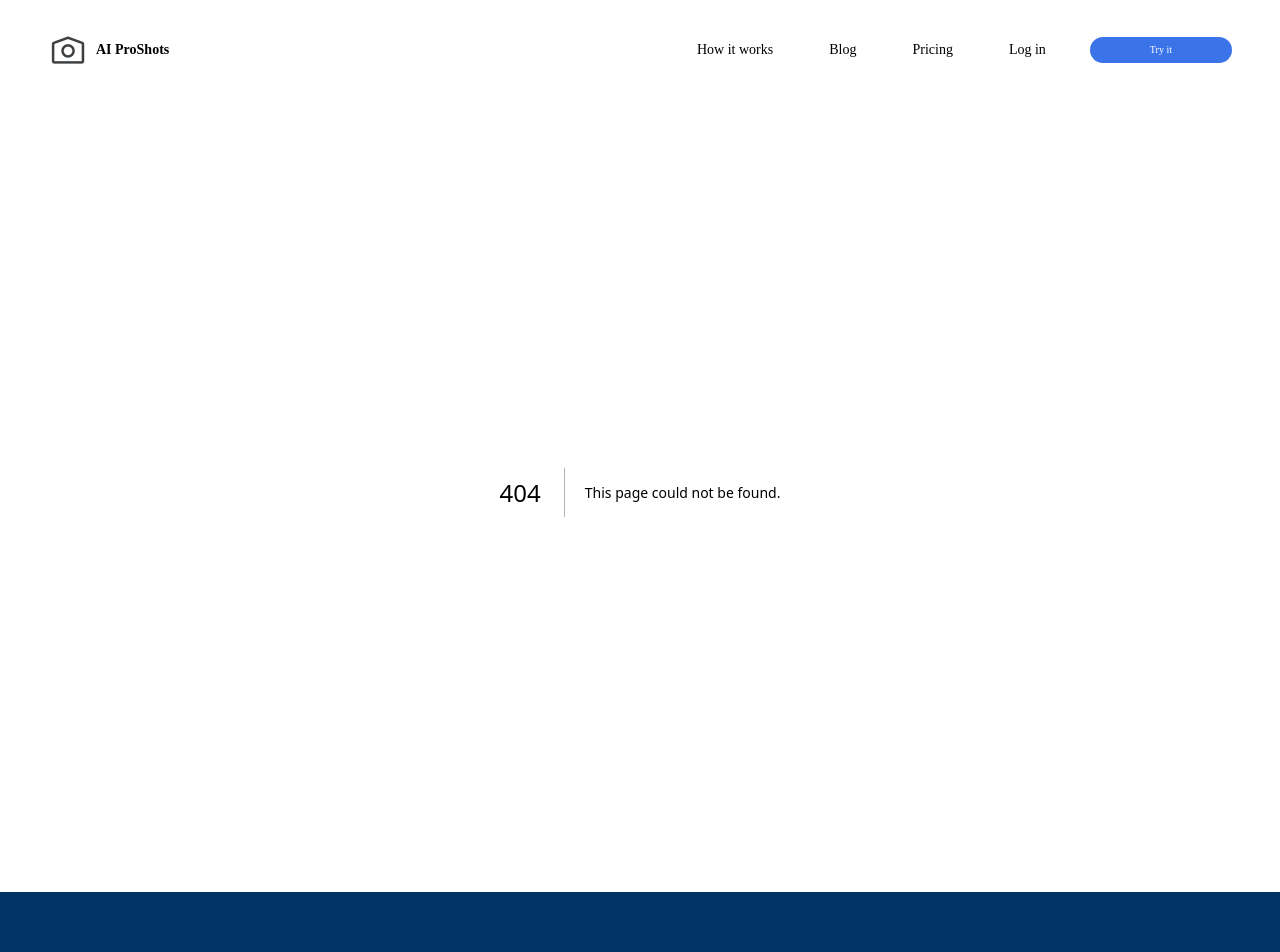
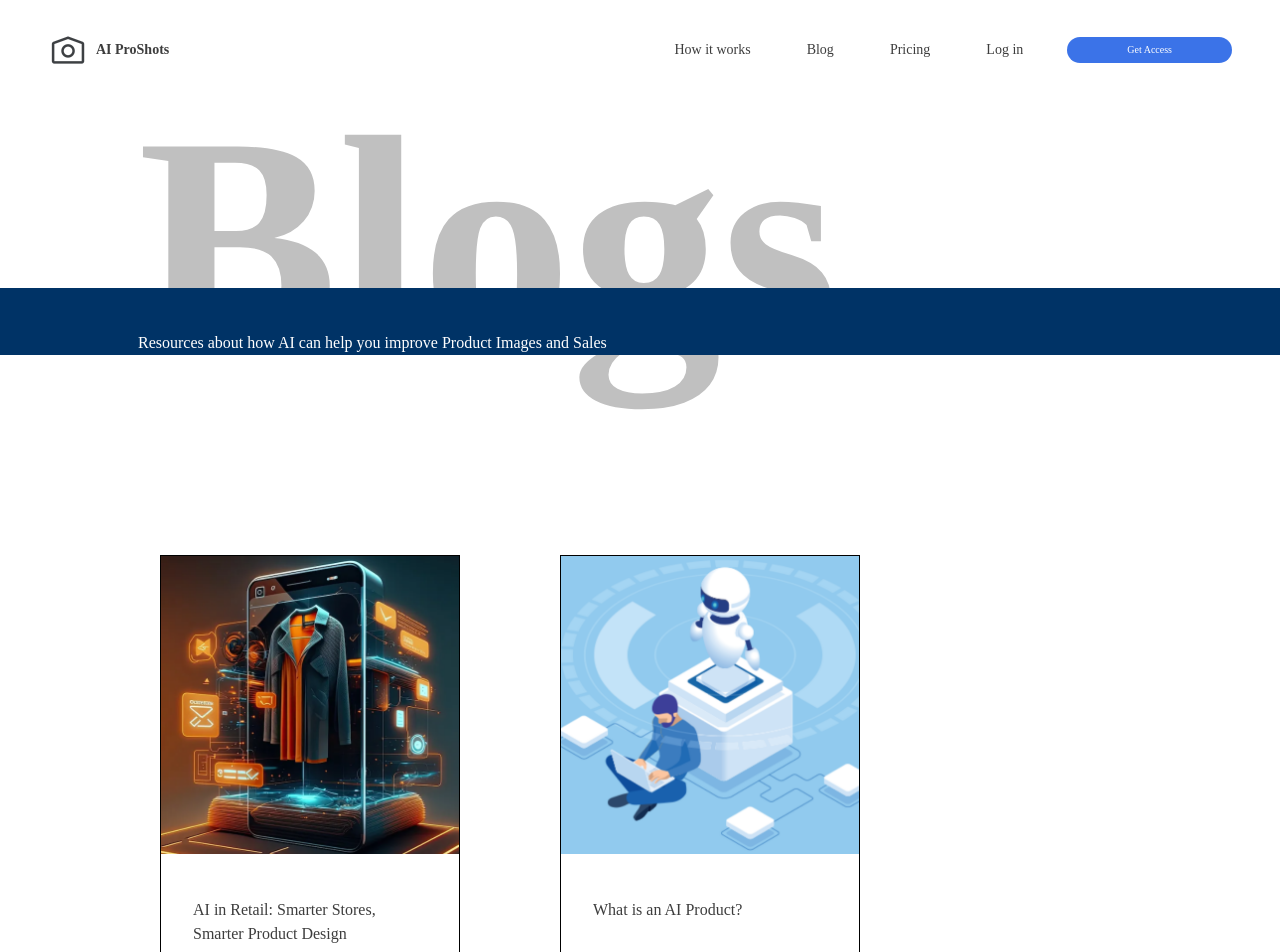
Before and after one commit to anber22/MVP-Official-Website, a Next.js app: page /blog in a window 1280 px wide. Before the commit this address had no page. Shown: the top 952 px of the page. Built offline with nearby package versions, Linux system fonts and the light colour scheme; a web font is replaced by a local one.

Commit message:
fix: fix home page pic error, add router and add blog page

```diff
--- /dev/null
+++ b/src/app/blog/page.js
@@ -0,0 +1,54 @@
+"use client"; // this is a client component
+import Image from 'next/image'
+
+function Blog () {
+  // blog list
+  const lists = [
+    {info: 'AI in Retail: Smarter Stores, Smarter Product Design', pic: '/blog/blog-1.png' },
+    {info: 'What is an AI Product?', pic: '/blog/blog-2.png' },
+    {info: 'What is an AI Product?', pic: '/blog/blog-2.png' },
+  ]
+  // style
+  const gridAuto = {
+    display: 'grid',
+    gridTemplateColumns: 'repeat(auto-fill, minmax(0, 300px))',
+    gap: '100px'
+  }
+
+  return (
+    <div className="min-h-screen">
+      <article className='w-full flex flex-col'>
+        <p className='z-0 ml-[138px] font-semibold text-[--theme-gray] text-7xl sm:text-8xl md:text-[10.5rem] lg:text-[12.5rem] xl:text-[18.75rem]'>Blogs</p>
+        <div className='z-1 mt-[-4rem] relative w-full h-[52px] md:h-[67px] bg-[--theme-darkblue] top-[-10px] md:top-[-20px] lg:top-[-30px] xl:top-[-40px] flex items-end'>
+          <span className='text-xs ml-[138px] sm:block sm:text-sm md:text-base text-white'>Resources about how AI can help you improve Product Images and Sales</span>
+        </div>
+      </article>
+
+      <div style={gridAuto} className='px-40 pt-40'>
+        {
+          lists.map((item) => {
+            return (
+              <article className="flex flex-col border border-solid border-black">
+                <Image
+                  className="h-max-[300px] object-cover w-full"
+                  src={item.pic}
+                  width={0}
+                  height={0}
+                  sizes='100%'
+                  priority
+                  alt="Blog"
+                />
+                <div className='flex flex-col px-8 py-1'>
+                  <p className='py-10 h-min-full'>{item.info} </p>
+                  <div className='underline cursor-pointer justify-self-end'>Read More</div>
+                </div>
+              </article>
+            )
+          })
+        }
+      </div>
+    </div>
+  )
+}
+
+export default Blog
--- a/src/app/blogs/page.js
+++ /dev/null
@@ -1,28 +0,0 @@
-"use client"; // this is a client component
-import Image from 'next/image'
-import { useState } from "react";
-
-function Blogs () {
-  return (
-    <div>
-      <article className='w-full flex flex-col items-center '>
-        {/* <h1 className='z-0 font-semibold text-[--theme-gray] text-3xl sm:text-5xl md:text-8xl lg:text-[9.5rem] xl:text-[12.5rem]'>AI ProShots</h1> */}
-        <Image
-          className="h-[30rem] object-cover w-full"
-          src="/home/flowers-wall.png"
-          width={0}
-          height={0}
-          sizes='100%'
-          priority
-          alt="AI picture"
-        />
-        <div className='z-1 relative w-full h-[52px] md:h-[67px] bg-[--theme-darkblue] top-[-10px] md:top-[-20px] lg:top-[-30px] xl:top-[-40px] flex justify-around items-center'>
-          <span className='sm:block text-xs sm:text-sm md:text-base text-white'>AI ProShots - Unleash the power of AI.</span>
-          <span className='sm:block tittle-line h-[1px] md:h-[2px] w-[8%] bg-white'/>
-        </div>
-      </article>
-    </div>
-  )
-}
-
-export default Blogs
--- a/src/app/footer.js
+++ b/src/app/footer.js
@@ -6,7 +6,7 @@ import Link from 'next/link'
 const state = {
   menuList: [
     {title: 'How it works', path: ''},
-    {title: 'Blog', path: 'blogs'},
+    {title: 'Blog', path: 'Blog'},
     {title: 'Pricing', path: ''},
     {title: 'Log in', path: ''}
   ]
--- a/src/app/header.js
+++ b/src/app/header.js
@@ -6,11 +6,12 @@ import Link from 'next/link'
 const state = {
   menuList: [
     {title: 'How it works', path: ''},
-    {title: 'Blog', path: 'blogs'},
+    {title: 'Blog', path: 'blog'},
     {title: 'Pricing', path: ''},
     {title: 'Log in', path: ''}
   ]
 }
+const collapsePaneStyle = 'z-3 top-[63px] sm:top-[55px] absolute left-[0] w-full bg-white max-lg:block text-red rounded-b-2xl shadow-xl'
 
 export default function Header() {
   // miniMenu switch
@@ -52,7 +53,7 @@ export default function Header() {
       </ul>
       <nav className='flex flex-between gap-x-11 text-[1.125rem]'>
         <div className='flex gap-x-8'>
-          <span className='text-[10px] cursor-pointer block bg-[--theme-blue] px-6 md:px-[40px] lg:px-[60px] py-[3px] rounded-[50px] text-white'>Try it</span>
+          <span className='text-[10px] cursor-pointer block bg-[--theme-blue] px-6 md:px-[40px] lg:px-[60px] py-[3px] rounded-[50px] text-white'>Get Access</span>
           <Image
             onClick={handleSetMenuCollapseSwitch}
             className="w-6 h-6 lg:hidden"
--- a/src/app/page.js
+++ b/src/app/page.js
@@ -13,7 +13,6 @@ const bgPotions = {
   backgroundSize: '15%, 15%, 15% 40%'
   // 21%, 31%, 15% 21%;
 }
-const collapsePaneStyle = 'z-3 top-[63px] sm:top-[55px] absolute left-[0] w-full bg-white max-lg:block text-red rounded-b-2xl shadow-xl'
 export default function Home() {
   let [collapsesSwitch, toggleCollapseSwitch] = useState( [ false, true, false ] )
   // collapses switch
@@ -28,7 +27,6 @@ export default function Home() {
 
   return (
     <div className={`flex min-h-screen flex-col items-center justify-between`}>
-
       <article className='w-full flex flex-col items-center '>
         {/* <h1 className='z-0 font-semibold text-[--theme-gray] text-3xl sm:text-5xl md:text-8xl lg:text-[9.5rem] xl:text-[12.5rem]'>AI ProShots</h1> */}
         <Image
@@ -188,29 +186,27 @@ export default function Home() {
         <article className='pb-20 sm:pb-40 md:pb-60 lg:pb-80'>
           <p className='text-center text-[1.3rem] sm:text-[3.4375rem] row-start-1 col-start-1 col-end-2 pb-[3.125rem]'>AI ProShots vs. Others</p>
           <p className='text-center text-base sm:text-2xl md:text-3xl pb-10 sm:pb-16 md:pb-[5.3125rem]'>Real experiment done with the same image, same prompt, and same time.</p>
-          <div className='grid grid-cols-2 gap-x-4 md:gap-x-[6.5rem] pb-16 sm:pb-20 md:pb-24 lg:pb-[8.25rem]'>
+          <div className='grid grid-cols-2 pb-16 gap-x-4 md:gap-x-[6.5rem] sm:pb-20 md:pb-24 lg:pb-[8.25rem]'>
             <div className='text-base sm:text-3xl md:text-4xl text-center pb-4'>AI ProShots</div>
             <div className='text-base sm:text-3xl md:text-4xl text-center pb-4'>Another Website</div>
             <div>
               <Image
                 className="block w-auto rounded-[30px] col-start-2 col-end-2 row-start-1 row-end-3"
                 src="/home/product-with-flowers.png"
-                alt=""
                 width={0}
                 height={0}
                 sizes='100%'
-                priority
+                style={{ width: '100%', height: 'auto' }}
               />
             </div>
             <div>
               <Image
                 className="block w-auto rounded-[30px] col-start-2 col-end-2 row-start-1 row-end-3"
                 src="/home/default-product.png"
-                alt=""
                 width={0}
                 height={0}
                 sizes='100%'
-                priority
+                style={{ width: '100%', height: 'auto' }}
               />
             </div>
           </div>
```
Also changed, not shown: public/blog/blog-1.png (added), public/blog/blog-2.png (added).
